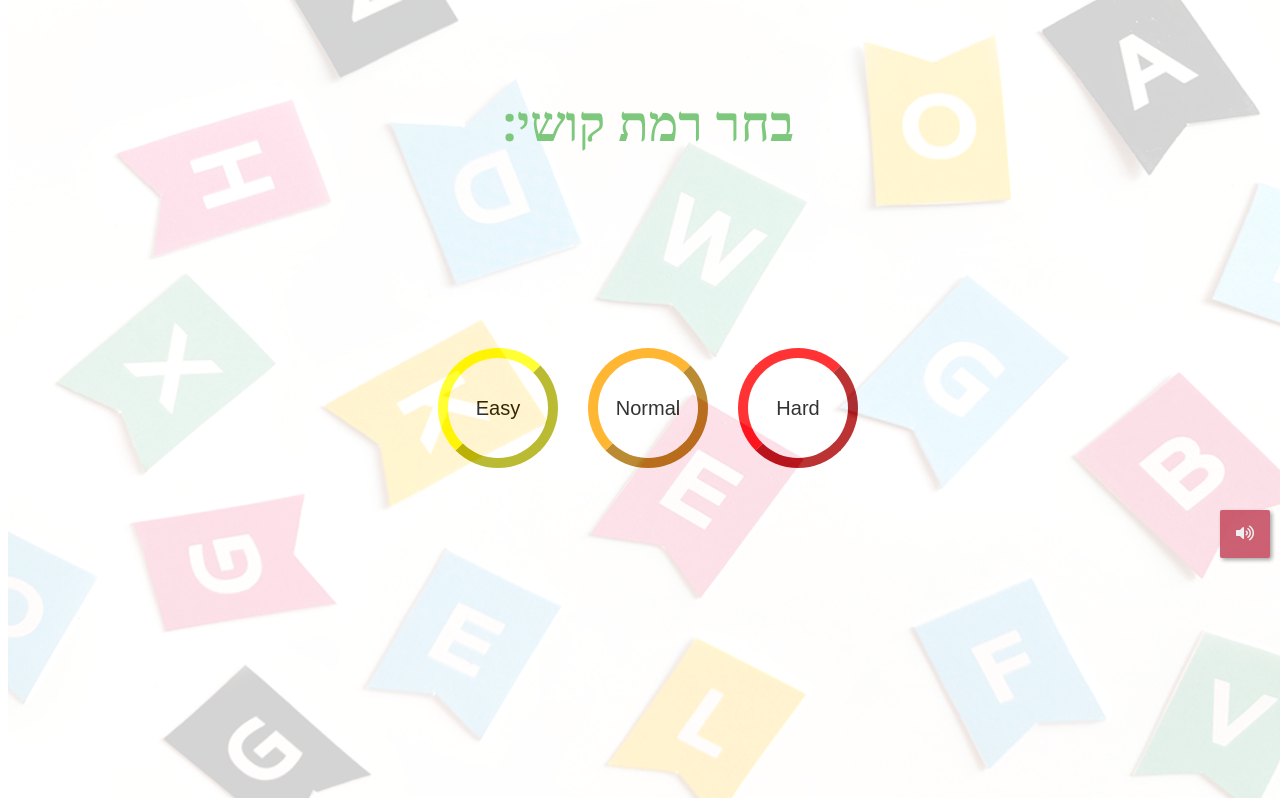
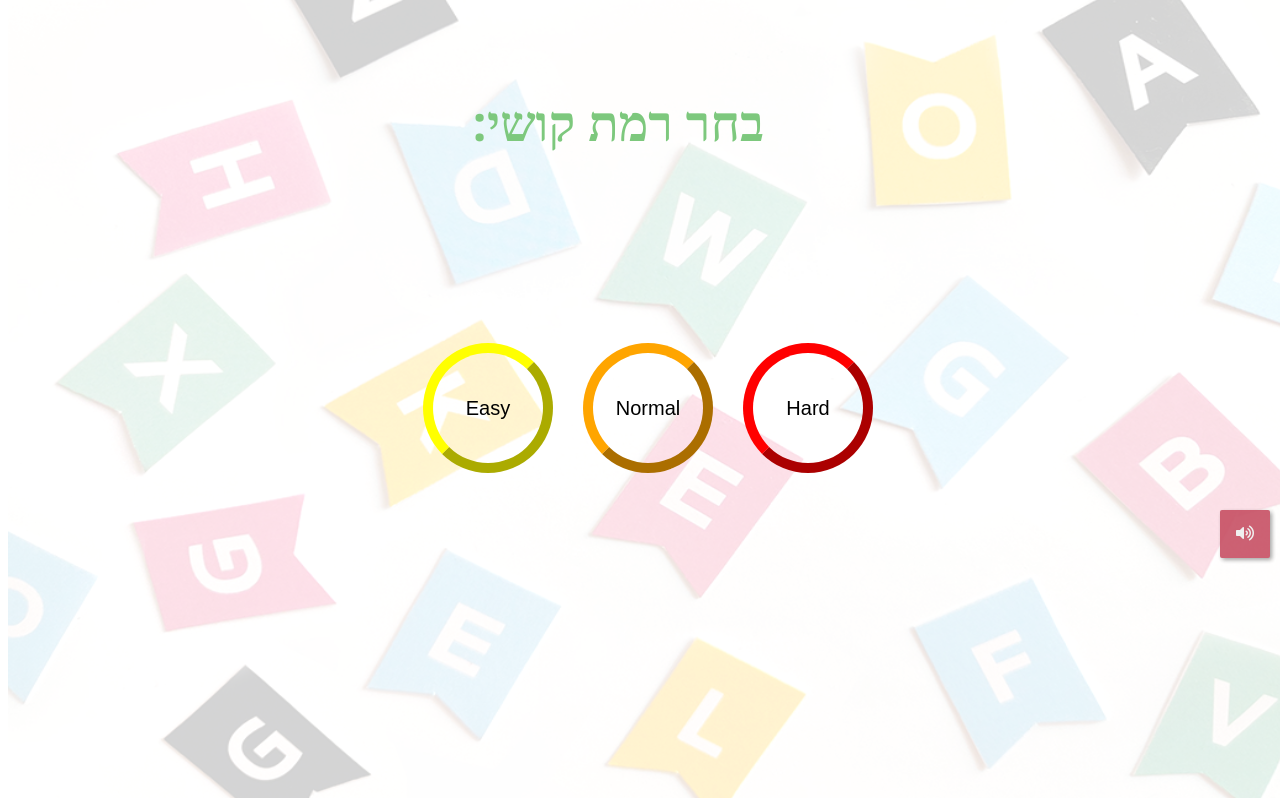
Before and after one commit to tehilamc/ant_game, a website: page enter2.html in a window 1280 px wide. Drawn offline with Linux system fonts and the light colour scheme.

Commit message:
עיצוב

```diff
--- a/styles/enter2.css
+++ b/styles/enter2.css
@@ -5,25 +5,34 @@
  font-size: 50px;
  margin-top:80px;
   text-align: center;
-  margin-left:200px;
+  margin-left:140px;
 
 }
 
 
 .level_easy{
+  /* -ms-transform: translate(-50%, -50%); */
   padding: 15px;
+  transform: translate(0%, 0%);
+
 
 }
 .level_normal{
+
+  /* -ms-transform: translate(-50%, -50%); */
+  transform: translate(0%, 0%);
   padding: 15px;
 
 }
 .level_hard{
+  /* -ms-transform: translate(100%, 10%); */
+  transform: translate(0%, 0%);
   padding: 15px;
+
 }
 .easy{
-  width: 120px;
-  height: 120px;
+  width: 130px;
+  height: 130px;
   font-size: 10px;
   border-radius: 50%;
   border-width: 10px;
@@ -33,10 +42,11 @@
 
 }
 
+
 .normal{
   font-size: 20px;
-  width: 120px;
-  height: 120px;
+  width: 130px;
+  height: 130px;
   border-radius: 50%;
   border-width: 10px;
   background: transparent;
@@ -44,8 +54,8 @@
 
 }
 .hard{
-  width: 120px;
-  height: 120px;
+  width: 130px;
+  height: 130px;
   font-size: 10px;
   border-radius: 50%;
   border-width: 10px;
@@ -140,6 +150,3 @@ width: 100%;
 .delay-3 {
   animation-delay: 0.8s;
 }
-.delay-4 {
-  animation-delay: 1s;
-}
```
Also changed, not shown: enter2.html (+1 -1 lines).
